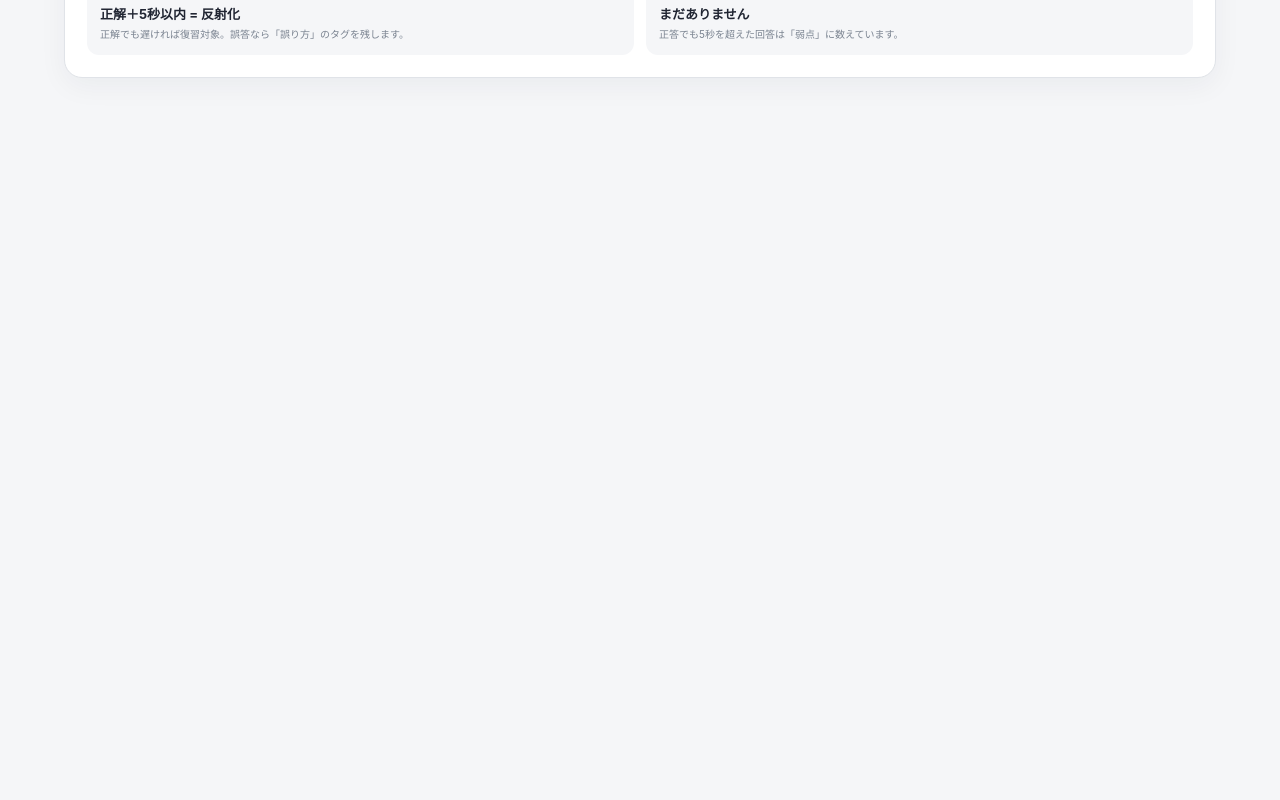
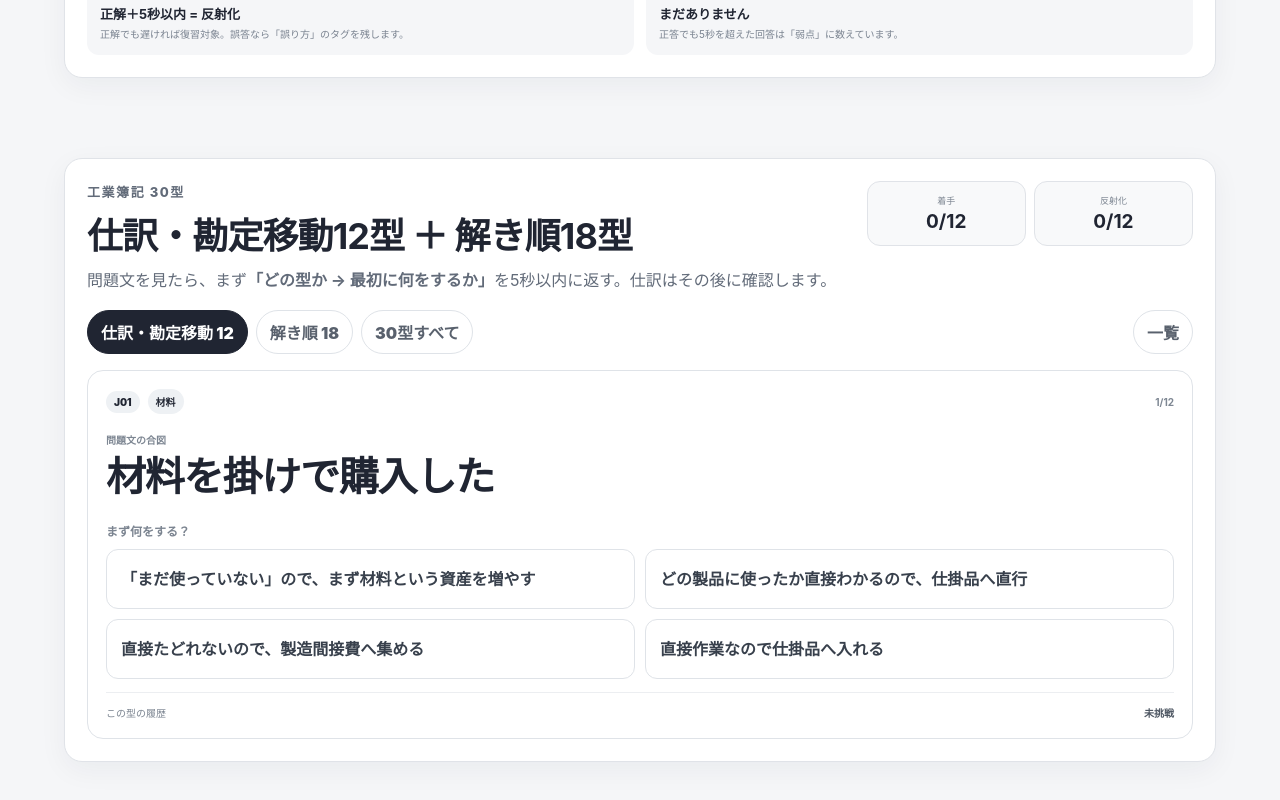
Before and after one commit to butyukunn82/boki2-cost-learning, a React (Vite) app: page / in a window 1280 px wide. Shown: the part 8129-8929 px from the top of the page. Before the commit the page ends 8287 px from the top, so only its background shows below. Built offline with nearby package versions, Linux system fonts and the light colour scheme.

Commit message:
feat: mount 30-pattern industrial bookkeeping trainer

```diff
--- a/src/main.tsx
+++ b/src/main.tsx
@@ -7,6 +7,7 @@ import OverheadVarianceLab from './features/OverheadVarianceLab'
 import DirectCostingLab from './features/DirectCostingLab'
 import CvpLab from './features/CvpLab'
 import FirstMoveTrainer from './features/FirstMoveTrainer'
+import CorePatternTrainer from './features/CorePatternTrainer'
 import './styles/app.css'
 import './styles/flow-fix.css'
 import './styles/process-lab.css'
@@ -15,6 +16,7 @@ import './styles/overhead-lab.css'
 import './styles/direct-costing-lab.css'
 import './styles/cvp-lab.css'
 import './styles/first-move-trainer.css'
+import './styles/core-pattern-trainer.css'
 
 ReactDOM.createRoot(document.getElementById('root')!).render(
   <React.StrictMode>
@@ -26,6 +28,7 @@ ReactDOM.createRoot(document.getElementById('root')!).render(
       <DirectCostingLab />
       <CvpLab />
       <FirstMoveTrainer />
+      <CorePatternTrainer />
     </div>
   </React.StrictMode>,
 )
```
